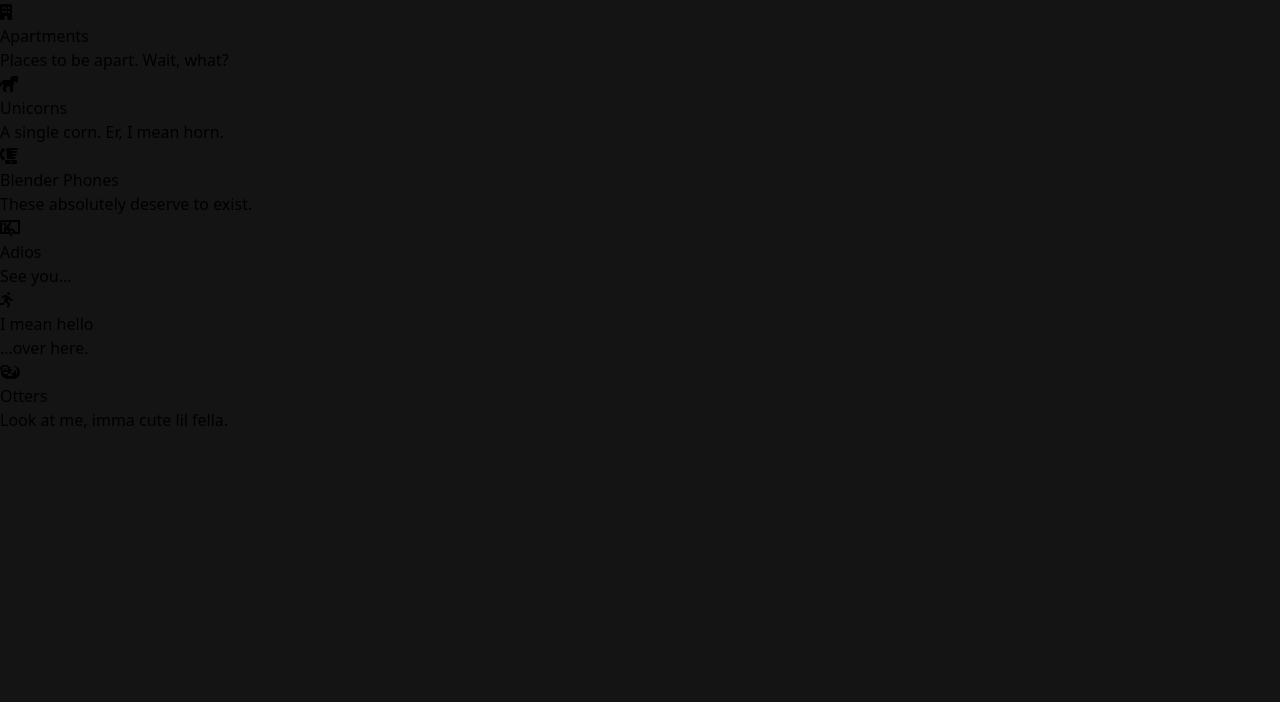
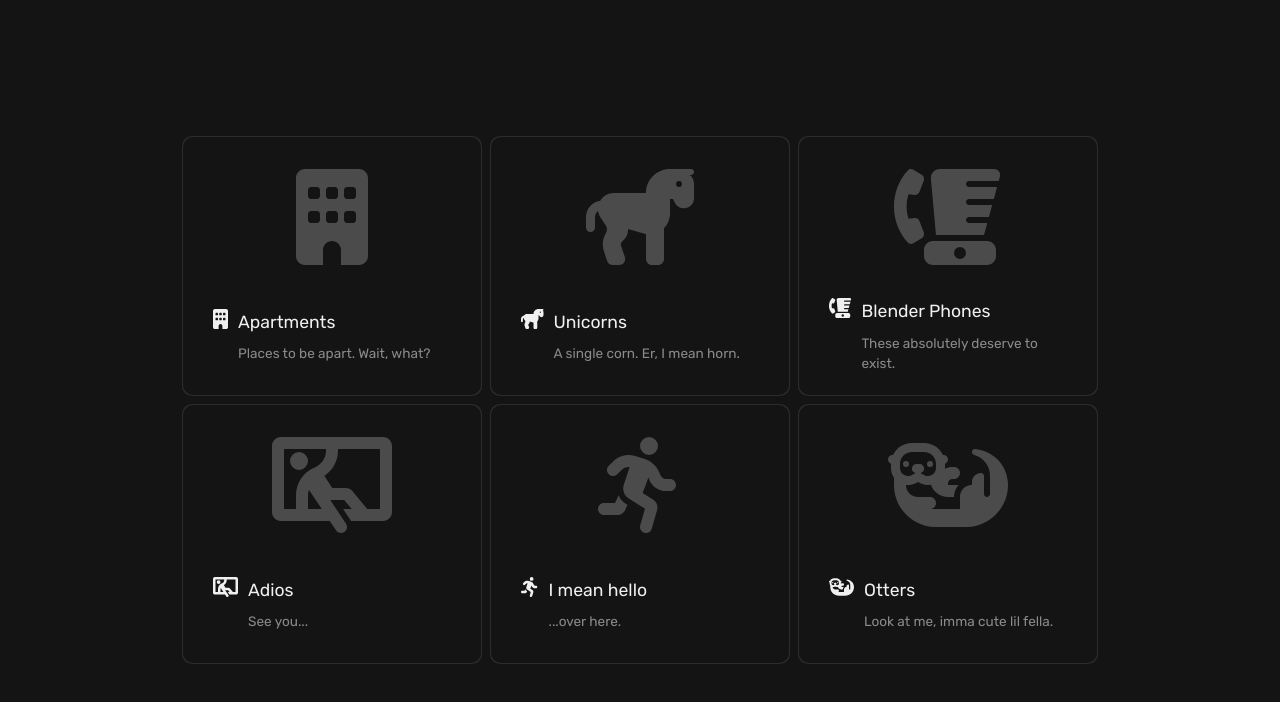
Before and after one commit to kncalderong/css-cool-effects, a React (Vite) app: page / in a window 1280 px wide. Shown: the top 702 px of the page. Built offline with nearby package versions, Linux system fonts and the light colour scheme.

Commit message:
feat: dynamic mouse positioning added and styles included

```diff
--- a/src/components/HoverLight/Card.tsx
+++ b/src/components/HoverLight/Card.tsx
@@ -9,18 +9,25 @@ interface CardProps {
 }
 
 const Card = ({ icon, title, content }: CardProps) => {
+
+  const styleBefore = {
+    background: 'radial-gradient(800px circle at 132px 131px, rgba(255, 255, 255, 0.06), transparent 40%)'
+  }
+
   return (
-    <div className="card">
-      <div className="card-content">
-        <div className="card-image">
-          <FontAwesomeIcon icon={icon} />
+    <div className="card bg-[#ffffff1a] rounded-[10px] cursor-pointer flex flex-col relative w-[300px] h-[260px]">
+      <div id="likeBefore" className='rounded-[10px] h-full w-full left-0 top-0 absolute opacity-0 transition-opacity z-[3]' style={styleBefore}></div>
+      <div id='likeAfter' className='rounded-[10px] h-full w-full left-0 top-0 absolute opacity-0 transition-opacity'></div>
+      <div className="card-content bg-dark-gray rounded-[10px] flex flex-col flex-grow inset-[1px] p-[10px] absolute z-[2]">
+        <div className="card-image flex justify-center items-center h-[140px] overflow-hidden">
+          <FontAwesomeIcon icon={icon} className='text-[6em] opacity-25' color='#f0f0f0' />
         </div>
-        <div className="card-info-wrapper">
-          <div className="card-info">
-            <i className="fa-duotone fa-apartment"></i>
+        <div className="card-info-wrapper flex flex-grow items-center justify-start py-0 px-[20px]">
+          <div className="card-info flex gap-[10px] justify-center items-start">
+            <FontAwesomeIcon icon={icon} className='text-[1em] h-[20px]' color='#f0f0f0' />
             <div className="card-info-title">
-              <h3>{title}</h3>
-              <h4>{content}</h4>
+              <h3 className='text-[#f0f0f0] font-rubik text-[1.1em]' >{title}</h3>
+              <h4 className='text-[#ffffff80] font-rubik text-[0.85em] mt-2'>{content}</h4>
             </div>
           </div>
         </div>
--- a/src/components/HoverLight/HoverLight.tsx
+++ b/src/components/HoverLight/HoverLight.tsx
@@ -1,17 +1,36 @@
 import { faBuilding, faHorse, faBlenderPhone, faPersonThroughWindow, faPersonRunning, faOtter } from '@fortawesome/free-solid-svg-icons'
 import Card from './Card'
-Card
+import { useEffect } from 'react'
+
 
 const HoverLight = () => {
+
+  useEffect(() => {
+    const cards = document.getElementById("cards")
+    if (cards) {
+      cards.onmousemove = e => {
+        for (const card of document.getElementsByClassName("card") as HTMLCollectionOf<HTMLElement>) {
+          const rect = card.getBoundingClientRect(),
+            x = e.clientX - rect.left,
+            y = e.clientY - rect.top;
+
+          card.style.setProperty("--mouse-x", `${x}px`);
+          card.style.setProperty("--mouse-y", `${y}px`);
+        }
+      }
+    }
+  }, [])
+
+
   return (
-    <section className='w-100 bg-dark-gray h-screen'>
-      <div id="cards">
-        <Card icon={faBuilding} title='Apartments' content='Places to be apart. Wait, what?' />
-        <Card icon={faHorse} title='Unicorns' content='A single corn. Er, I mean horn.' />
-        <Card icon={faBlenderPhone} title='Blender Phones' content='These absolutely deserve to exist.' />
-        <Card icon={faPersonThroughWindow} title='Adios' content='See you...' />
-        <Card icon={faPersonRunning} title='I mean hello' content='...over here.' />
-        <Card icon={faOtter} title='Otters' content='Look at me, imma cute lil fella.' />
+    <section className='w-100 bg-dark-gray h-screen flex justify-center items-center' >
+      <div id="cards" className='flex flex-wrap gap-2 max-w-[916px] w-[calc(100%-20px)]' >
+        <Card icon={faBuilding} title='Apartments' content='Places to be apart. Wait, what?'  />
+        <Card icon={faHorse} title='Unicorns' content='A single corn. Er, I mean horn.'  />
+        <Card icon={faBlenderPhone} title='Blender Phones' content='These absolutely deserve to exist.'  />
+        <Card icon={faPersonThroughWindow} title='Adios' content='See you...'  />
+        <Card icon={faPersonRunning} title='I mean hello' content='...over here.'  />
+        <Card icon={faOtter} title='Otters' content='Look at me, imma cute lil fella.'/>
       </div>
     </section>
   )
--- a/src/index.css
+++ b/src/index.css
@@ -1,3 +1,5 @@
+@import url('https://fonts.googleapis.com/css2?family=Rubik&display=swap');
+
 @tailwind base;
 @tailwind components;
 @tailwind utilities;
--- a/tailwind.config.js
+++ b/tailwind.config.js
@@ -8,6 +8,9 @@ export default {
     extend: {
       colors: {
         'dark-gray': 'rgb(20, 20, 20)'
+      },
+      fontFamily: {
+        rubik: ['Rubik', 'sans-serif']
       }
     },
   },
```
